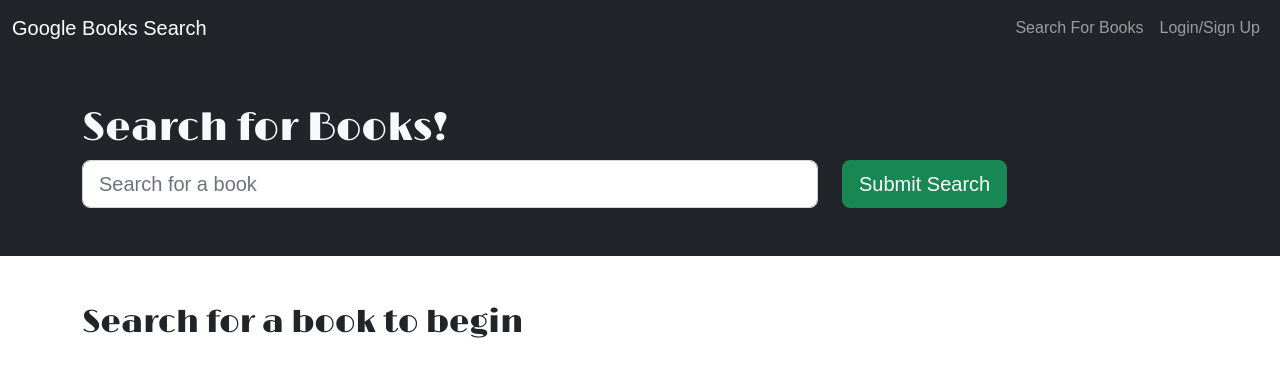
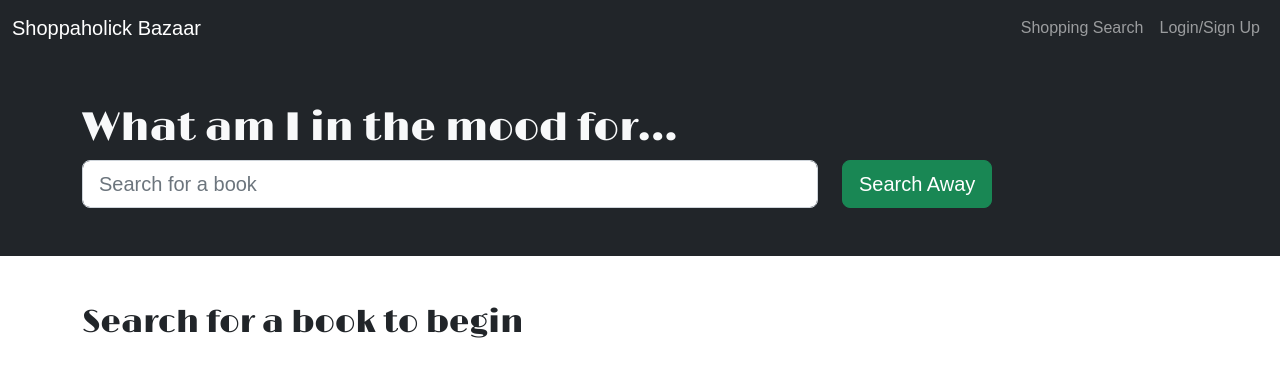
Before and after one commit to MCFoster007/Shoppaholick-Bazaar, a React (Vite) app in the folder client/: page / in a window 1280 px wide. Shown: the top 376 px of the page. Built offline with nearby package versions, Linux system fonts and the light colour scheme; a web font is replaced by a local one.

Commit message:
changed name to shoppaholick in navbar and searchitem section

```diff
--- a/client/src/components/Navbar.tsx
+++ b/client/src/components/Navbar.tsx
@@ -15,19 +15,19 @@ const AppNavbar = () => {
       <Navbar bg='dark' variant='dark' expand='lg'>
         <Container fluid>
           <Navbar.Brand as={Link} to='/'>
-            Google Books Search
+           Shoppaholick Bazaar
           </Navbar.Brand>
           <Navbar.Toggle aria-controls='navbar' />
           <Navbar.Collapse id='navbar' className='d-flex flex-row-reverse'>
             <Nav className='ml-auto d-flex'>
               <Nav.Link as={Link} to='/'>
-                Search For Books
+                Shopping Search
               </Nav.Link>
               {/* if user is logged in show saved books and logout */}
               {Auth.loggedIn() ? (
                 <>
                   <Nav.Link as={Link} to='/saved'>
-                    See Your Books
+                    See Your Items
                   </Nav.Link>
                   <Nav.Link onClick={Auth.logout}>Logout</Nav.Link>
                 </>
--- a/client/src/pages/SearchBooks.tsx
+++ b/client/src/pages/SearchBooks.tsx
@@ -92,7 +92,7 @@ const SearchBooks = () => {
     <>
       <div className="text-light bg-dark p-5">
         <Container>
-          <h1>Search for Books!</h1>
+          <h1>What am I in the mood for...</h1>
           <Form onSubmit={handleFormSubmit}>
             <Row>
               <Col xs={12} md={8}>
@@ -107,7 +107,7 @@ const SearchBooks = () => {
               </Col>
               <Col xs={12} md={4}>
                 <Button type='submit' variant='success' size='lg'>
-                  Submit Search
+                  Search Away
                 </Button>
               </Col>
             </Row>
```
Also changed, not shown: 1 other file (tests, documents, lock files or other folders).
